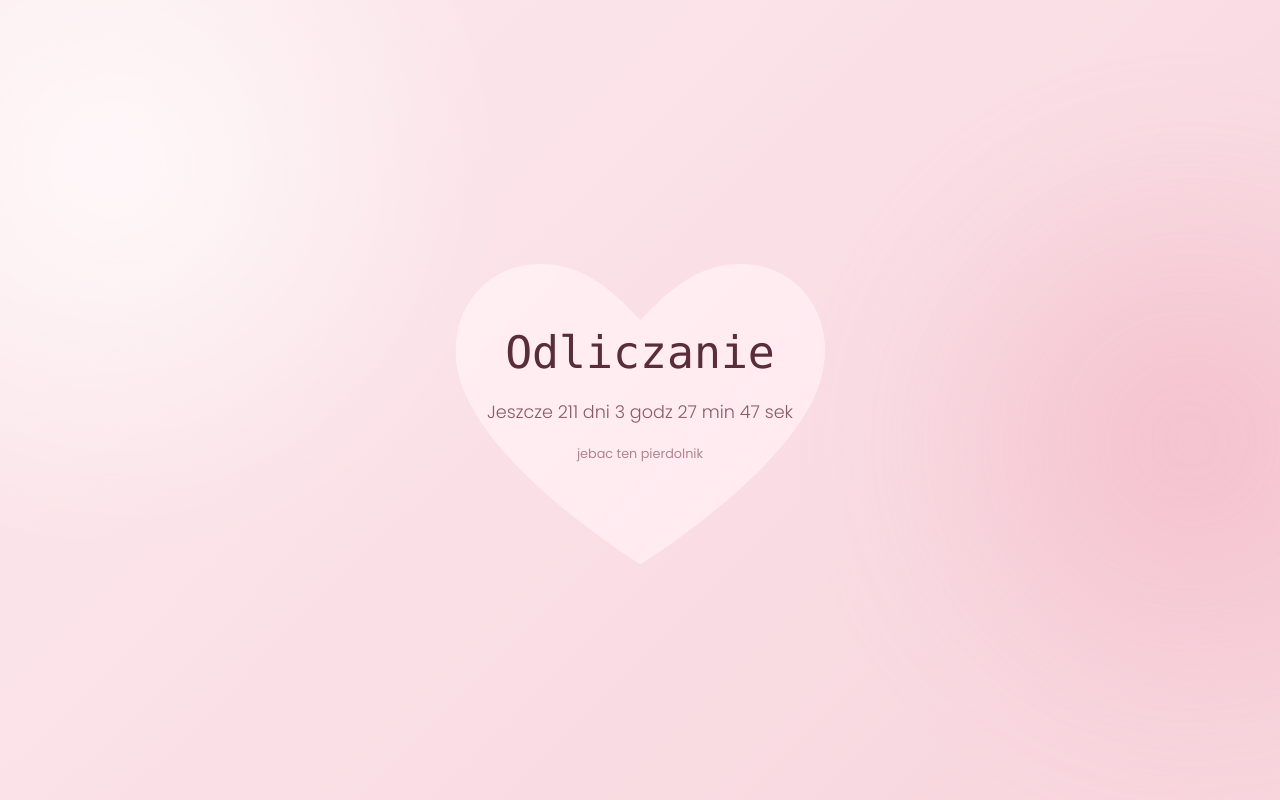
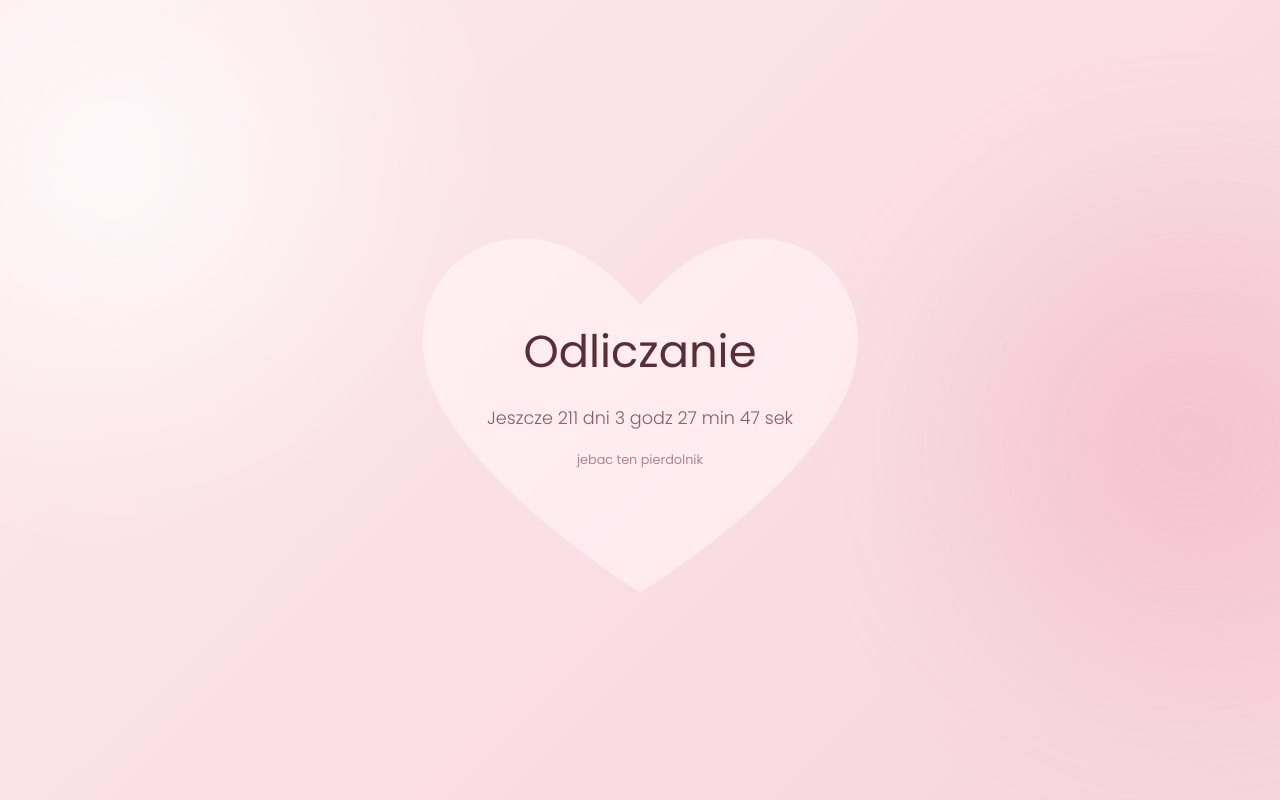
Before and after one commit to matvll/minimal-website, a website: page public/licznik/index.html in a window 1280 px wide. Drawn offline with Linux system fonts and the light colour scheme; a web font is replaced by a local one.

Commit message:
powiekszone serduszko, zmiana z consolas na poppins w serduszku:)

```diff
--- a/public/licznik/index.html
+++ b/public/licznik/index.html
@@ -58,11 +58,13 @@
 
     /* ---------- Karta w kształcie serca (SVG Mask / Background) ---------- */
     .card {
+
+
       position: relative;
       z-index: 1;
-      width: min(90vw, 460px);
-      aspect-ratio: 1 / 0.95;
-      padding: 60px 40px;
+      width: min(92vw, 560px);
+      aspect-ratio: 1 / 0.92;
+      padding: 70px 45px;
       text-align: center;
 
       /* Szklany efekt wewnątrz serca */
@@ -91,7 +93,7 @@
 
     .title {
       margin: 0 0 10px 0;
-      font-family: consolas, monospace;
+      font-family: poppins;
       font-weight: 500;
       font-size: clamp(2rem, 6vw, 2.8rem);
       color: var(--ink);
```
